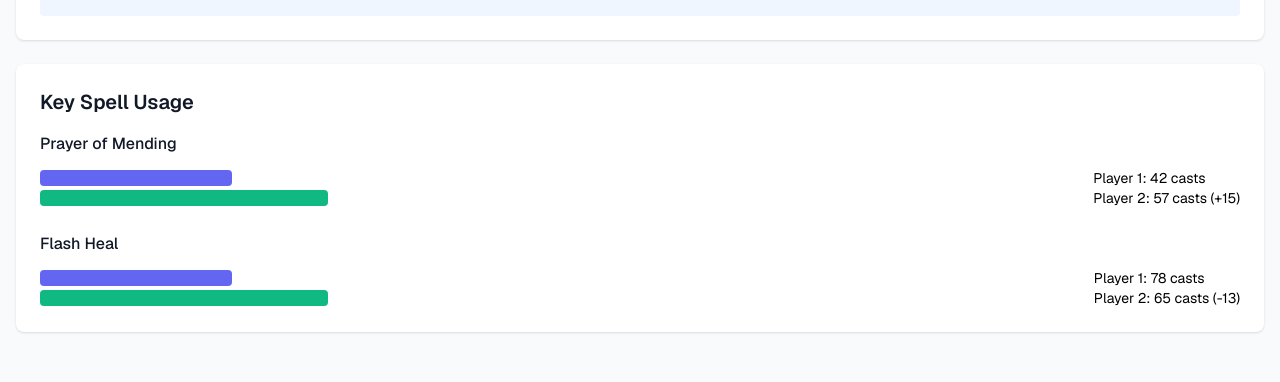
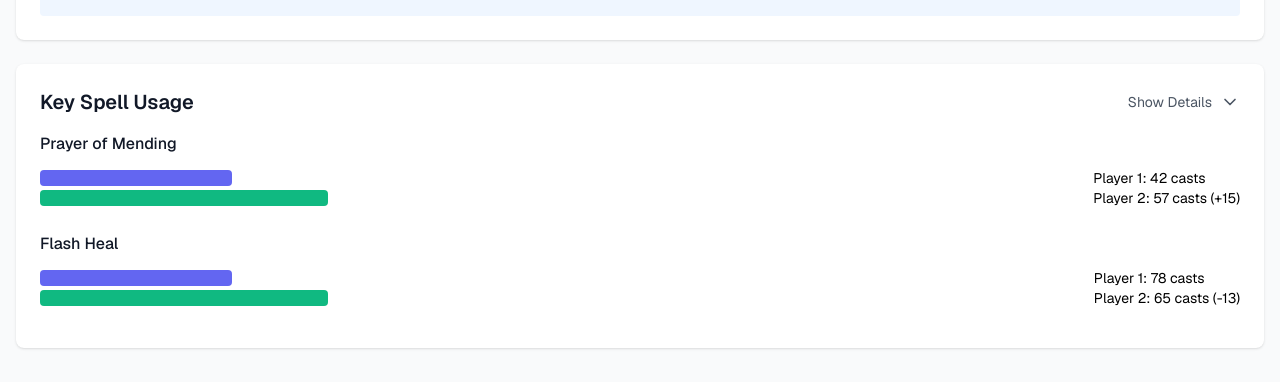
Before and after one commit to nicholasrubright/wow-buddy, a Next.js app: page /compare in a window 1280 px wide. Shown: the part 415-797 px from the top of the page. Built offline with nearby package versions, Linux system fonts and the light colour scheme.

Commit message:
added icons, graphs and section

```diff
--- a/package.json
+++ b/package.json
@@ -10,8 +10,11 @@
     "start": "next start"
   },
   "dependencies": {
+    "@nivo/bar": "^0.87.0",
+    "@nivo/core": "^0.87.0",
     "@t3-oss/env-nextjs": "^0.10.1",
     "geist": "^1.3.0",
+    "lucide-react": "^0.453.0",
     "next": "^14.2.4",
     "react": "^18.3.1",
     "react-dom": "^18.3.1",
--- /dev/null
+++ b/src/app/compare/components/ComparsionSection.tsx
@@ -0,0 +1,56 @@
+"use client";
+
+import { useState } from "react";
+import { ChevronUp, ChevronDown } from "lucide-react";
+
+interface ComparsionSectionProps {
+  title: string;
+  mainContent: React.ReactNode;
+  details: React.ReactNode;
+}
+
+export function ComparisonSection({
+  title,
+  mainContent,
+  details,
+}: ComparsionSectionProps) {
+  const [isExpanded, setIsExpanded] = useState(false);
+
+  return (
+    <section className="rounded-lg bg-white shadow">
+      <div className="p-6">
+        <div className="flex items-center justify-between">
+          <h2 className="text-xl font-semibold text-gray-900">{title}</h2>
+          <button
+            onClick={() => setIsExpanded(!isExpanded)}
+            className="flex items-center gap-2 text-sm text-gray-600 transition-colors hover:text-gray-900"
+          >
+            {isExpanded ? (
+              <>
+                Hide Details
+                <ChevronUp className="h-5 w-5" />
+              </>
+            ) : (
+              <>
+                Show Details
+                <ChevronDown className="h-5 w-5" />
+              </>
+            )}
+          </button>
+        </div>
+
+        {/* Main Chart/Content Area */}
+        <div className="mt-4">{mainContent}</div>
+
+        {/* Expandable Details Panel */}
+        <div
+          className={`mt-4 overflow-hidden transition-all duration-300 ease-in-out ${
+            isExpanded ? "max-h-96" : "max-h-0"
+          }`}
+        >
+          <div className="rounded-lg bg-gray-50 p-4">{details}</div>
+        </div>
+      </div>
+    </section>
+  );
+}
--- a/src/app/compare/components/SpellUsageSection.tsx
+++ b/src/app/compare/components/SpellUsageSection.tsx
@@ -1,3 +1,5 @@
+import { ComparisonSection } from "./ComparsionSection";
+
 export function SpellUsageSection() {
   const spells = [
     {
@@ -14,11 +16,8 @@ export function SpellUsageSection() {
     },
   ];
 
-  return (
-    <section className="rounded-lg bg-white shadow">
-      <div className="p-6">
-        <h2 className="text-xl font-semibold text-gray-900">Key Spell Usage</h2>
-        <div className="mt-4 space-y-6">
+  const mainContent = (
+    <div className="space-y-6">
       {spells.map((spell) => (
         <div key={spell.name} className="space-y-2">
           <h3 className="font-medium text-gray-900">{spell.name}</h3>
@@ -41,7 +40,37 @@ export function SpellUsageSection() {
         </div>
       ))}
     </div>
-      </div>
-    </section>
+  );
+
+  const additionalDetails = (
+    <ul className="space-y-2 text-sm text-gray-600">
+      <li className="flex items-start">
+        <span className="mr-2">•</span>
+        <span>
+          Player 2's higher Prayer of Mending casts resulted in 15% more bounce
+          healing
+        </span>
+      </li>
+      <li className="flex items-start">
+        <span className="mr-2">•</span>
+        <span>
+          Player 1 relied more heavily on direct healing with Flash Heal
+        </span>
+      </li>
+      <li className="flex items-start">
+        <span className="mr-2">•</span>
+        <span>
+          Different playstyles suggest varying approaches to mana efficiency
+        </span>
+      </li>
+    </ul>
+  );
+
+  return (
+    <ComparisonSection
+      title="Key Spell Usage"
+      mainContent={mainContent}
+      details={additionalDetails}
+    />
   );
 }
```
Also changed, not shown: 1 other file (tests, documents, lock files or other folders). Lines whose indentation alone changed are shown as unchanged.
